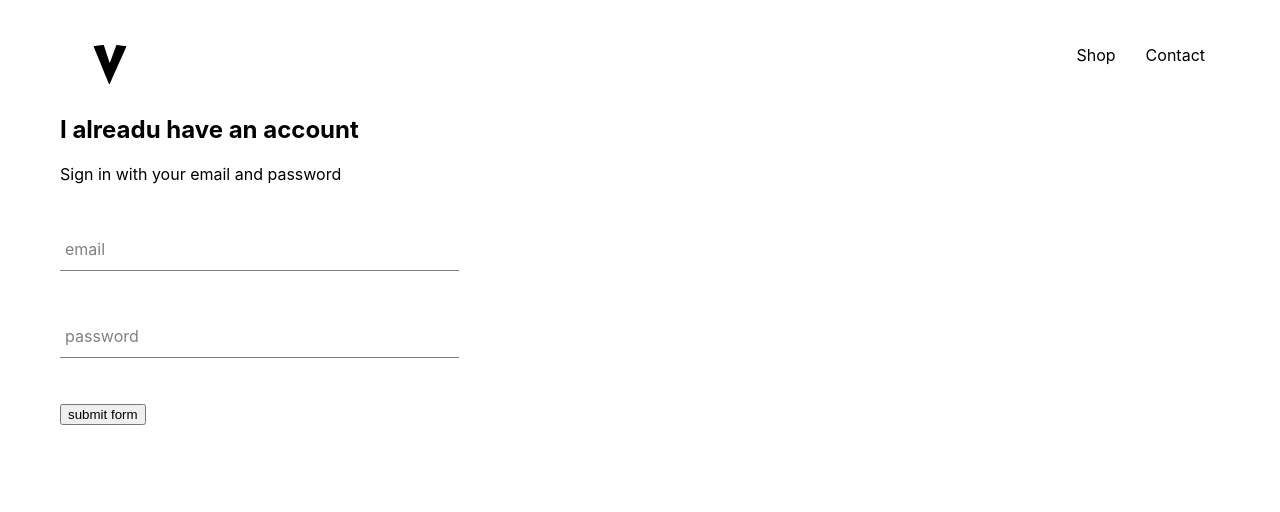
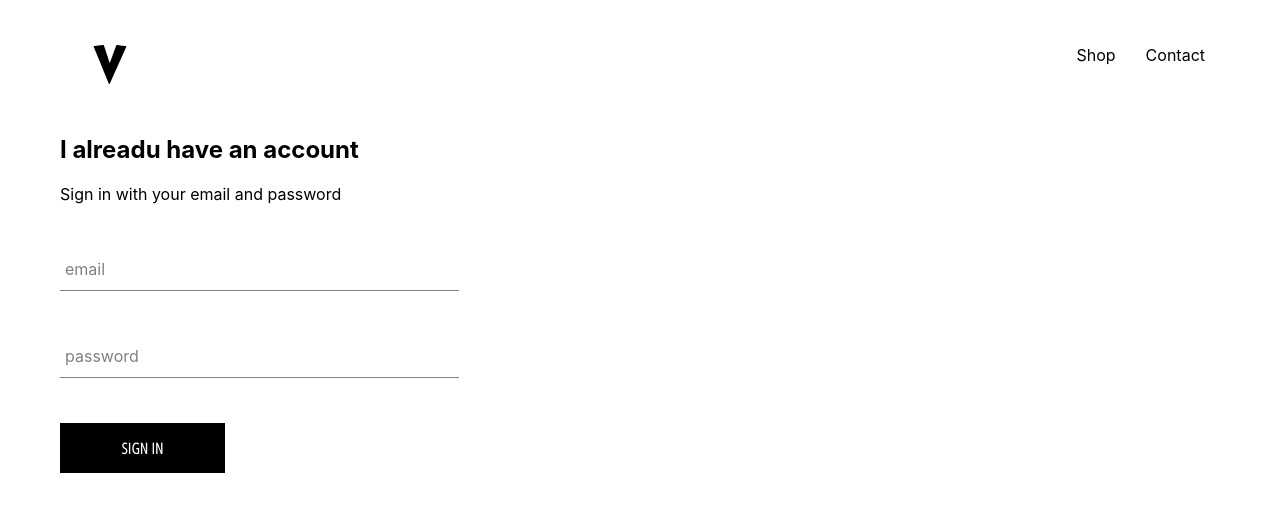
Before and after one commit to vatsalsood/vats-clothing, a React (Create React App) app: page /signin in a window 1280 px wide. Shown: the top 512 px of the page. Built offline with nearby package versions, Linux system fonts and the light colour scheme.

Commit message:
add firebase and custom component

```diff
--- a/package.json
+++ b/package.json
@@ -4,6 +4,7 @@
   "private": true,
   "dependencies": {
     "cra-template": "1.1.2",
+    "firebase": "^9.1.2",
     "node-sass": "^4.14.1",
     "react": "^17.0.2",
     "react-dom": "^17.0.2",
--- /dev/null
+++ b/src/components/custom-button/custom-button.scss
@@ -0,0 +1,22 @@
+.custom-button {
+  min-width: 165px;
+  width: auto;
+  height: 50px;
+  letter-spacing: 0.5px;
+  line-height: 50px;
+  padding: 0 35px 0 35px;
+  font-size: 15px;
+  background-color: black;
+  color: white;
+  text-transform: uppercase;
+  font-family: "Open Sans Condensed";
+  font-weight: bolder;
+  border: none;
+  cursor: pointer;
+
+  &:hover {
+    background-color: white;
+    color: black;
+    border: 1px solid black;
+  }
+}
--- /dev/null
+++ b/src/components/custom-button/custom-button.tsx
@@ -0,0 +1,14 @@
+import React from "react";
+import "./custom-button.scss";
+
+interface CustomButtonProps {
+  children: string;
+}
+
+const CustomButton = ({ children, ...otherProps }: CustomButtonProps) => (
+  <button className="custom-button" {...otherProps}>
+    {children}
+  </button>
+);
+
+export default CustomButton;
--- a/src/components/sign-in/sign-in.scss
+++ b/src/components/sign-in/sign-in.scss
@@ -1,3 +1,8 @@
 .sign-in {
   width: 30vw;
+  display: flex;
+  flex-direction: column;
+  .title {
+    margin: 10px 0;
+  }
 }
--- a/src/components/sign-in/sign-in.tsx
+++ b/src/components/sign-in/sign-in.tsx
@@ -1,5 +1,6 @@
 //@ts-nocheck
 import React from "react";
+import CustomButton from "../custom-button/custom-button";
 import FormInput from "../form-input/form-input";
 import "./sign-in.scss";
 
@@ -41,7 +42,7 @@
             handleChange={this.handleChange}
             required
           />
-          <input type="submit" value="submit form" />
+          <CustomButton type="submit">Sign in</CustomButton>
         </form>
       </div>
     );
```
Also changed, not shown: 1 other file (tests, documents, lock files or other folders).
